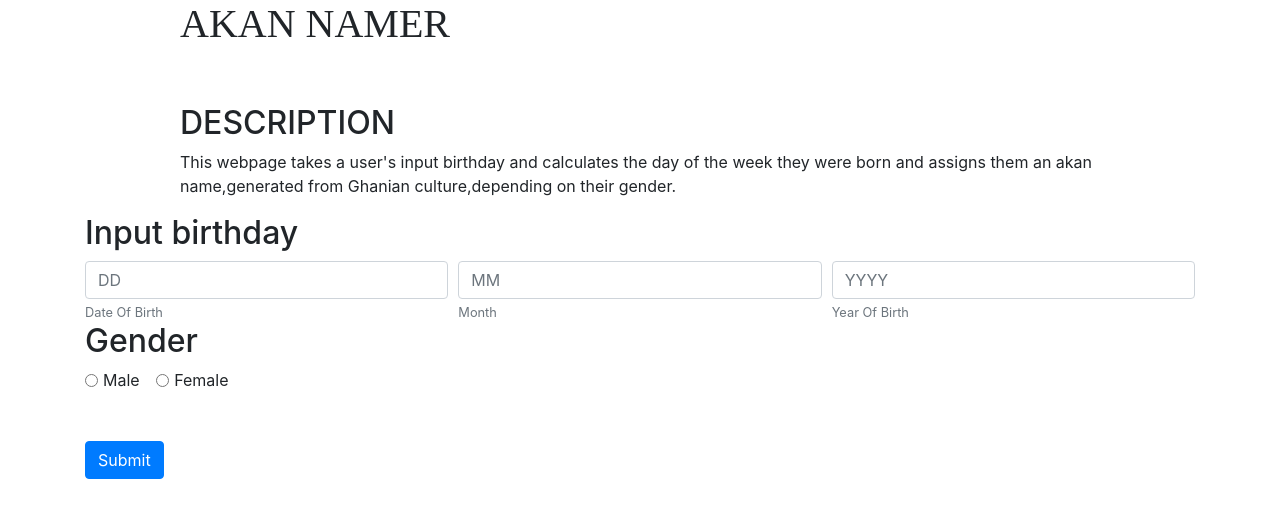
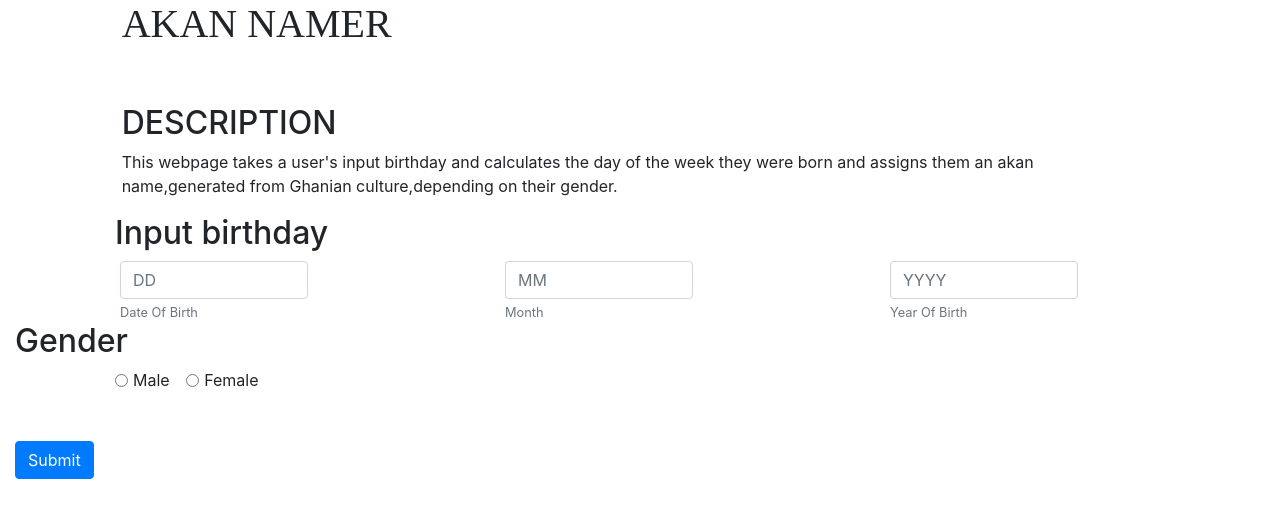
Before and after one commit to Faith-Nenkai/Akan-Names, a plain HTML site: page index.html in a window 1280 px wide. Drawn offline with Linux system fonts and the light colour scheme; a web font is replaced by a local one.

Commit message:
Resizing

```diff
--- a/css/styles.css
+++ b/css/styles.css
@@ -1,7 +1,13 @@
 .header{
   font-family: 'Baskervville', serif;
-  font-size:xx-large;
-}
-hi{
 
 }
+.form-control{
+  width: 50%;
+}
+.form-row{
+  margin-left: 100px;
+}
+#input{
+  margin-left: 100px;
+}
--- a/index.html
+++ b/index.html
@@ -11,7 +11,7 @@
 </head>
 
 <body>
-  <div class="container">
+  <div class="container-fluid">
     <div class="header">
       <div class="row">
         <div class="col-md-1"></div>
@@ -33,7 +33,7 @@
     </div>
 
     <form>
-      <h2>Input birthday</h2>
+      <h2 id="input">Input birthday</h2>
       <div class="form-row">
         <div class="col">
           <input type="number" class="form-control" placeholder="DD" id="dd">
@@ -49,7 +49,7 @@
         </div>
       </div>
       <h2>Gender</h2>
-      <div class="form-check form-check-inline">
+      <div class="form-check form-check-inline" id="input">
         <input class="form-check-input" type="radio" name="inlineRadioOptions" id="inlineRadioMale" value="option1">
         <label class="form-check-label" for="inlineRadioMale">Male</label>
       </div>
```
